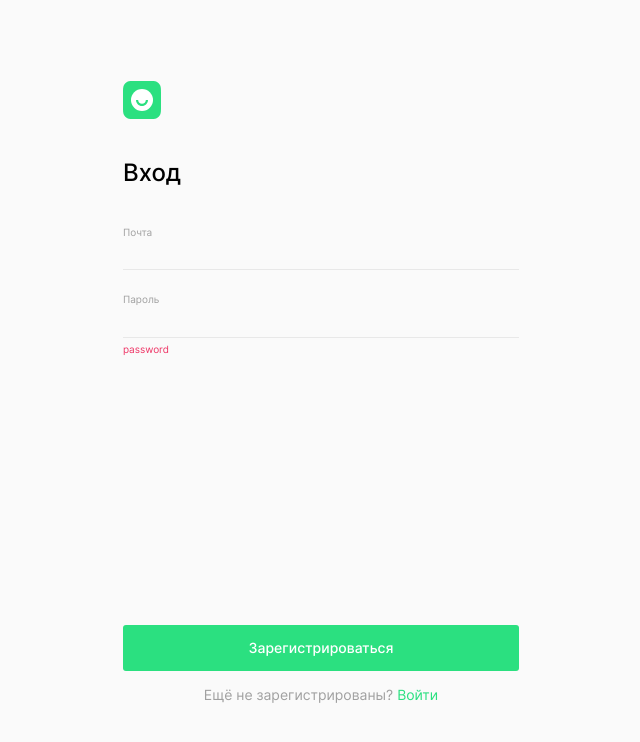
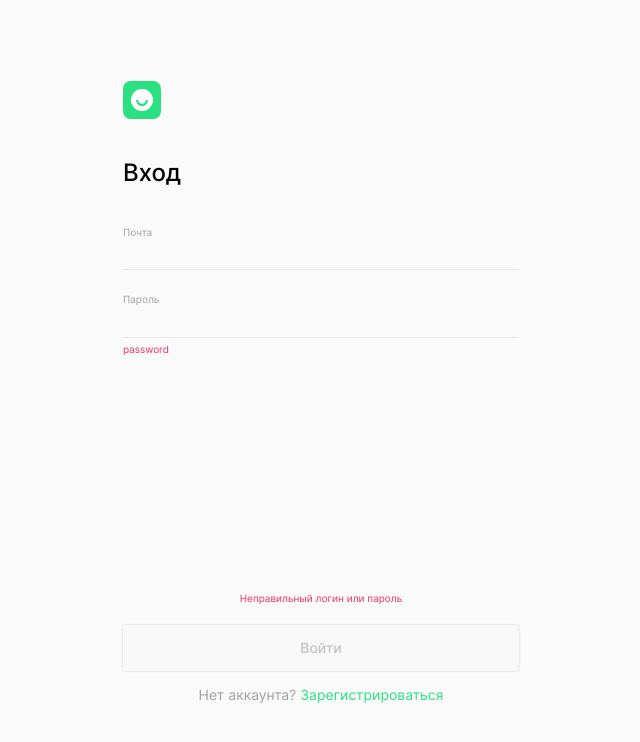
Before and after one commit to Melodyn/movies-explorer-frontend, a React (Create React App) app: page /signin in a window 1280 px wide. Shown: the top 742 px of the page, without its empty margins (319-959 px from the left). Built offline with nearby package versions, Linux system fonts and the light colour scheme.

Commit message:
#1 refactoring

```diff
--- a/src/components/Login/Login.jsx
+++ b/src/components/Login/Login.jsx
@@ -48,20 +48,26 @@ export const Login = () => (
       </div>
 
       <fieldset className="profile-form__fields">
+        <span
+          className="profile-form__field-error profile-form__field-error_for-api"
+        >
+          Неправильный логин или пароль
+        </span>
         <button
           type="button"
           className="button button_bg_accent profile-form__button"
+          disabled
         >
-          Зарегистрироваться
+          Войти
         </button>
         <p className="profile-form__subbutton-text">
-          Ещё не зарегистрированы?
+          Нет аккаунта?
           {' '}
           <Link
             to="/signup"
             className="profile-form__subbutton-link"
           >
-            Войти
+            Зарегистрироваться
           </Link>
         </p>
       </fieldset>
--- a/src/components/Register/Register.css
+++ b/src/components/Register/Register.css
@@ -99,6 +99,13 @@
   white-space: nowrap;
 }
 
+.profile-form__field-error_for-api {
+  height: auto;
+  box-sizing: initial;
+  padding-bottom: 20px;
+  text-align: center;
+}
+
 .profile-form__button {
   width: 100%;
   padding: 15px 0;
@@ -107,6 +114,12 @@
   font-size: 14px;
   font-weight: 500;
   text-align: center;
+}
+
+.profile-form__button:disabled {
+  background-color: #f8f8f8;
+  box-shadow: 0 0 2px 0 #c2c2c2;
+  color: #c2c2c2;
 }
 
 .profile-form__subbutton-text {
--- a/src/components/Register/Register.jsx
+++ b/src/components/Register/Register.jsx
@@ -68,6 +68,9 @@ export const Register = () => (
       </div>
 
       <fieldset className="profile-form__fields">
+        <span
+          className="profile-form__field-error profile-form__field-error_for-api"
+        />
         <button
           type="button"
           className="button button_bg_accent profile-form__button"
```
